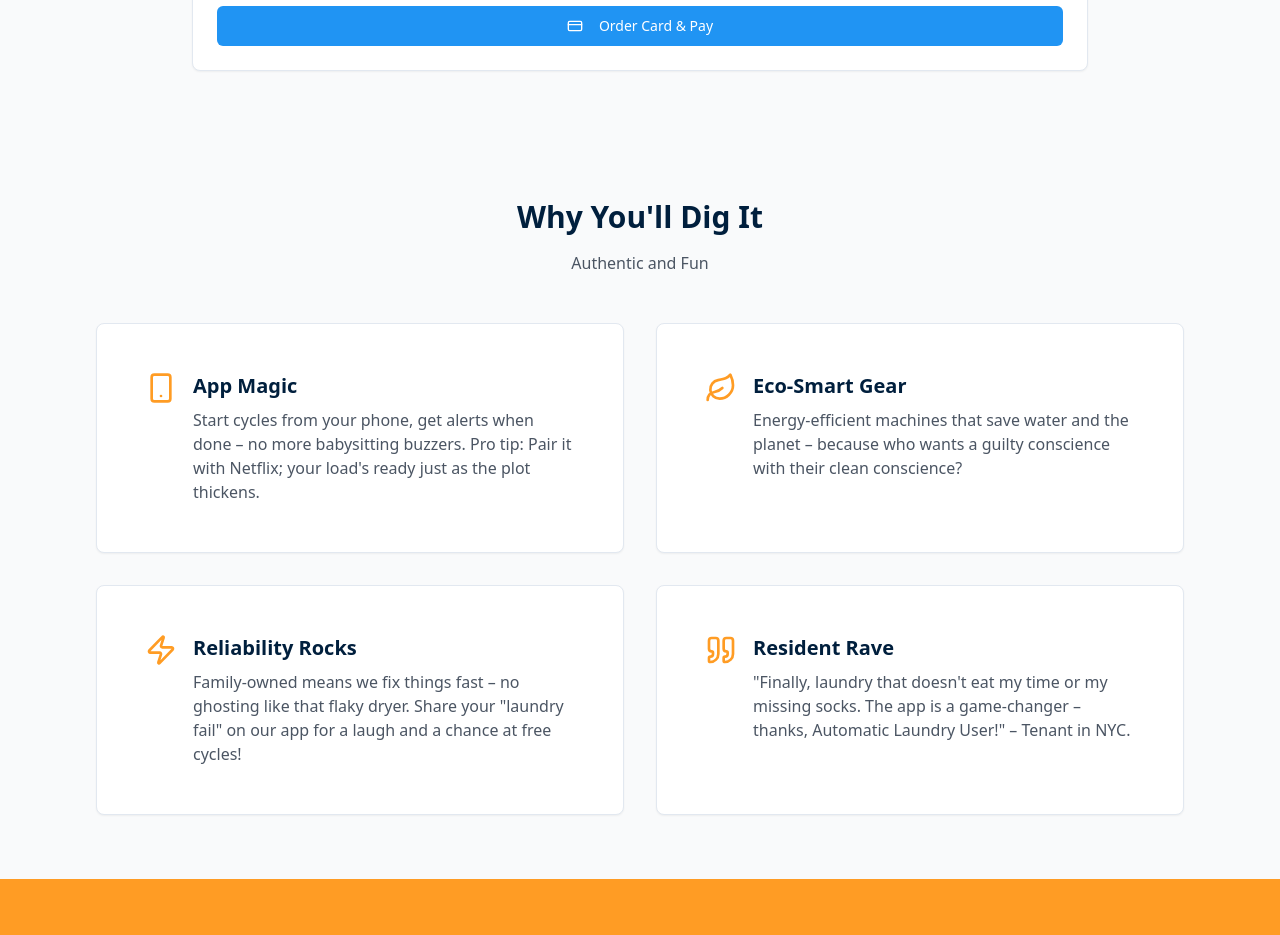
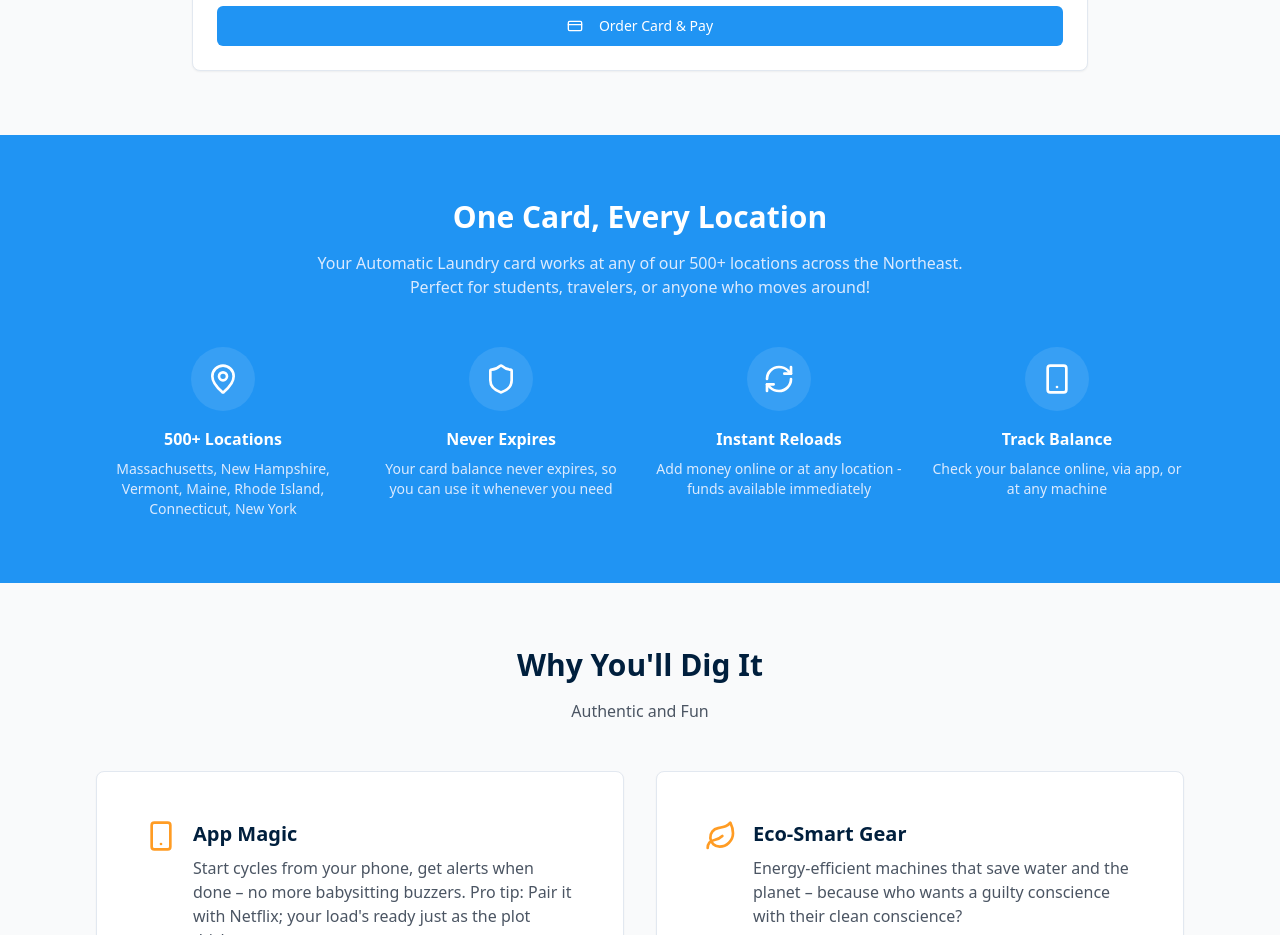
Before and after one commit to tomokeefe/automatic-laundry-20, a React (Vite) app: page /residents in a window 1280 px wide. Shown: the part 2060-2995 px from the top of the page. Built offline with nearby package versions, Linux system fonts and the light colour scheme.

Commit message:
Add universal card benefits section before Why You'll Dig It
cgen-73b608f56162481593b46bfb5dd200ca

```diff
--- a/client/pages/Residents.tsx
+++ b/client/pages/Residents.tsx
@@ -547,6 +547,63 @@ const Residents = () => {
         </div>
       </section>
 
+      {/* Universal Card Benefits */}
+      <section className="py-16 bg-laundry-blue text-white">
+        <div className="max-w-6xl mx-auto px-4 sm:px-6 lg:px-8">
+          <div className="text-center mb-12">
+            <h2 className="text-3xl font-bold mb-4">
+              One Card, Every Location
+            </h2>
+            <p className="text-blue-100 max-w-2xl mx-auto">
+              Your Automatic Laundry card works at any of our 500+ locations across the Northeast.
+              Perfect for students, travelers, or anyone who moves around!
+            </p>
+          </div>
+
+          <div className="grid grid-cols-1 md:grid-cols-4 gap-6">
+            <div className="text-center">
+              <div className="w-16 h-16 bg-white/10 rounded-full flex items-center justify-center mx-auto mb-4">
+                <MapPin className="w-8 h-8 text-white" />
+              </div>
+              <h3 className="font-semibold mb-2">500+ Locations</h3>
+              <p className="text-blue-100 text-sm">
+                Massachusetts, New Hampshire, Vermont, Maine, Rhode Island, Connecticut, New York
+              </p>
+            </div>
+
+            <div className="text-center">
+              <div className="w-16 h-16 bg-white/10 rounded-full flex items-center justify-center mx-auto mb-4">
+                <Shield className="w-8 h-8 text-white" />
+              </div>
+              <h3 className="font-semibold mb-2">Never Expires</h3>
+              <p className="text-blue-100 text-sm">
+                Your card balance never expires, so you can use it whenever you need
+              </p>
+            </div>
+
+            <div className="text-center">
+              <div className="w-16 h-16 bg-white/10 rounded-full flex items-center justify-center mx-auto mb-4">
+                <RefreshCw className="w-8 h-8 text-white" />
+              </div>
+              <h3 className="font-semibold mb-2">Instant Reloads</h3>
+              <p className="text-blue-100 text-sm">
+                Add money online or at any location - funds available immediately
+              </p>
+            </div>
+
+            <div className="text-center">
+              <div className="w-16 h-16 bg-white/10 rounded-full flex items-center justify-center mx-auto mb-4">
+                <Smartphone className="w-8 h-8 text-white" />
+              </div>
+              <h3 className="font-semibold mb-2">Track Balance</h3>
+              <p className="text-blue-100 text-sm">
+                Check your balance online, via app, or at any machine
+              </p>
+            </div>
+          </div>
+        </div>
+      </section>
+
       {/* Why You'll Dig It Section */}
       <section className="py-16 bg-gray-50">
         <div className="max-w-6xl mx-auto px-4 sm:px-6 lg:px-8">
```
